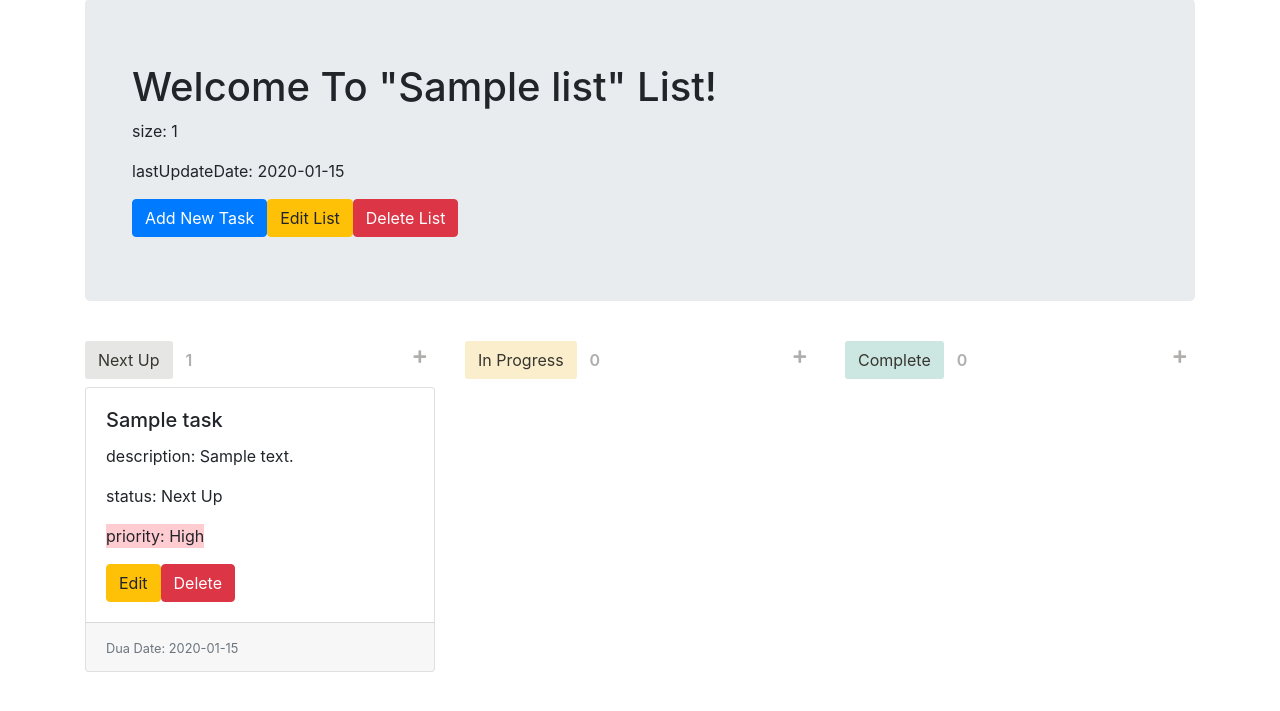
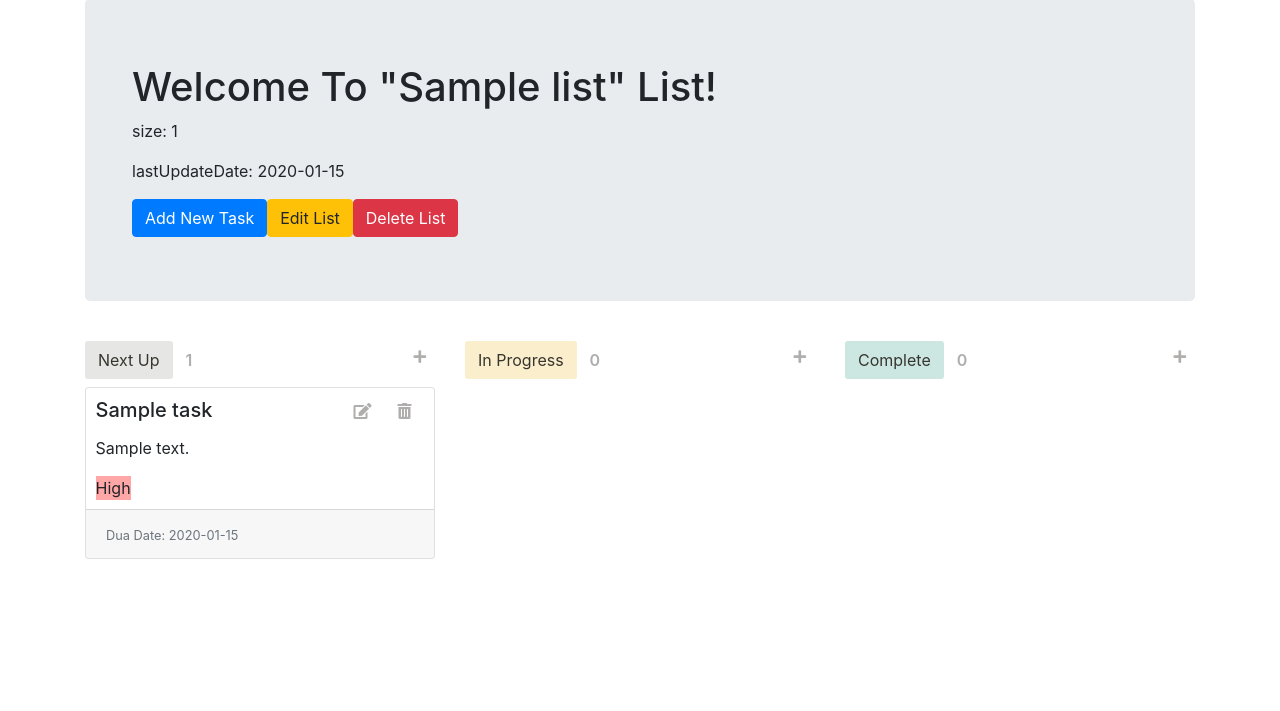
Before and after one commit to IlanitSmul/TodoApp, a Node server app: page /lists/600000000000000000000001 in a window 1280 px wide. Shown: the part 57-768 px from the top of the page. Run offline with Node 20, Linux system fonts and the light colour scheme; tables that the repository leaves empty hold one stand-in row (values such as "Sample post"); some libraries are stand-ins or nearby versions.

Commit message:
style task cards: add add % delete icons

```diff
--- a/public/stylesheets/main.css
+++ b/public/stylesheets/main.css
@@ -1,22 +1,33 @@
-
-/* priority */
+/* priority - colors */
 
 .High {
     width: max-content;
-    background: rgba(255, 0, 26, 0.2);
+    background: rgba(255, 0, 0, 0.35);
 }
 
 .Medium {
     width: max-content;
-    background: rgba(233, 168, 0, 0.2);
+    background: rgba(255, 153, 51, 0.5);
 }
 
 .Low {
     width: max-content;
+    background: rgba(26, 228, 228, 0.5);
+}
+
+/* status - colors */
+
+.status-btn-next-up {
+    background: rgba(206, 205, 202, 0.5);
+}
+.status-btn-in-progress {
+    background: rgba(233, 168, 0, 0.2);
+}
+.status-btn-complete {
     background: rgba(0, 135, 107, 0.2);
 }
 
-/* status */
+/* status titles line */
 
 .status-btn-title{
     color: rgb(55, 53, 47);
@@ -28,17 +39,19 @@
     font-weight: 600;
 }
 
-.status-btn-next-up {
-    background: rgba(206, 205, 202, 0.5);
-}
-.status-btn-in-progress {
-    background: rgba(233, 168, 0, 0.2);
-}
-.status-btn-complete {
-    background: rgba(0, 135, 107, 0.2);
-}
-
 .status-btn-plus{
     color: rgba(55, 53, 47 ,0.4);
     font-size: 0.9em;
 }
+
+ /* task card */
+
+ .card-body {
+    padding: 0.6rem;
+}
+
+/* icons  */
+
+i{
+    color: rgba(55, 53, 47 ,0.4);
+}
--- a/views/lists/show.ejs
+++ b/views/lists/show.ejs
@@ -42,14 +42,14 @@
 
             <div class="d-flex flex-row my-2">
 
-                <!-- title of col todo: use "p" instead of "button" -->
+                <!-- title of column: "statusOptions" todo: use "p" instead of "button" -->
                 <div>
                     <button type="button" class="btn btn-md status-btn-title status-btn-<%= status.id %>">
                         <%= status.name %>
                     </button>
                 </div>
 
-                <!-- num of tasks in col todo: use "p" instead of "button" -->
+                <!-- num of tasks in column todo: use "p" instead of "button" -->
                 <div>
                     <button type="button" class="btn btn-md status-btn-number">
                         <%=
@@ -60,11 +60,12 @@
                     </button>
                 </div>
 
-                <!-- add task "+" buttom -->
+                <!-- add task "+" buttom (to the specific column) -->
                 <div class="ml-auto">
                     <form action="/lists/<%= list._id %>/tasks/new_task" method="POST">
                         <input type="hidden" name="status" value="<%= status.id %>">
-                        <button type="submit" class="btn btn-sm status-btn-plus">
+                        <button type="submit" class="btn btn-sm status-btn-plus" data-toggle="tooltip"
+                            data-placement="top" title="Create new task">
                             <i class="fas fa-plus"></i>
                         </button>
                     </form>
@@ -72,26 +73,46 @@
 
             </div>
 
+            <!-- task -->
             <% list.tasks.forEach(function(task){ %>
             <% if (task.status === status.name) { %>
             <div class="card mb-4">
                 <div class="card-body">
 
-                    <!-- task title / description / status / priority -->
-                    <h5 class="card-title"><%= task.title %></h5>
-                    <p class="card-text">description: <%= task.description %></p>
-                    <p class="card-text">status: <%= task.status %></p>
-                    <p class="card-text <%= task.priority %>">priority: <%= task.priority %></p>
+                    <h5 class="card-title">
+                        <div class="d-flex justify-content-between">
 
-                    <!-- edit task / delete task buttons -->
-                    <div style="display: flex;">
-                        <a class="btn btn-xs btn-warning"
-                            href="/lists/<%=list._id %>/tasks/<%=task._id %>/edit">Edit</a>
-                        <form class="delete-form" action="/lists/<%=list._id %>/tasks/<%=task._id %>?_method=DELETE"
-                            method="POST">
-                            <input type="submit" class="btn btn-xs btn-danger" value="Delete">
-                        </form>
-                    </div>
+                            <!-- task title -->
+                            <div class="d-flex">
+                                <%= task.title %>
+                                <!-- todo: need title over the 2 buttons -->
+                            </div>
+
+                            <div class="d-flex justify-content-end">
+
+                                <!-- edit task button -->
+                                <a class="btn btn-md py-0 by-0 align-top"
+                                    href="/lists/<%=list._id %>/tasks/<%=task._id %>/edit" data-toggle="tooltip"
+                                    data-placement="top" title="Edit task">
+                                    <i class="fas fa-edit"></i>
+                                </a>
+
+                                <!-- delete task button -->
+                                <form class="delete-form "
+                                    action="/lists/<%=list._id %>/tasks/<%=task._id %>?_method=DELETE" method="POST">
+                                    <button type="submit" class="btn btn-md py-0 by-0 align-top" data-toggle="tooltip"
+                                        data-placement="top" title="Delete task">
+                                        <i class="fas fa-trash-alt"></i>
+                                    </button>
+                                </form>
+
+                            </div>
+                        </div>
+                    </h5>
+
+                    <p class="card-text"><%= task.description %></p>
+                    <p class="card-text <%= task.priority %>"><%= task.priority %></p>
+
                 </div>
 
                 <!-- task due date -->
--- a/views/partials/header.ejs
+++ b/views/partials/header.ejs
@@ -4,16 +4,30 @@
 <head>
     <title>TodoApp</title>
 
+    <!-- bootstrap: css -->
+    <link rel="stylesheet" href="https://stackpath.bootstrapcdn.com/bootstrap/4.5.0/css/bootstrap.min.css"
+        integrity="sha384-9aIt2nRpC12Uk9gS9baDl411NQApFmC26EwAOH8WgZl5MYYxFfc+NcPb1dKGj7Sk" crossorigin="anonymous">
+    <!-- bootstrap: jQuery, Popper.js, JavaScript plugins -->
+    <script src="https://code.jquery.com/jquery-3.5.1.slim.min.js"
+        integrity="sha384-DfXdz2htPH0lsSSs5nCTpuj/zy4C+OGpamoFVy38MVBnE+IbbVYUew+OrCXaRkfj"
+        crossorigin="anonymous"></script>
+    <script src="https://cdn.jsdelivr.net/npm/popper.js@1.16.0/dist/umd/popper.min.js"
+        integrity="sha384-Q6E9RHvbIyZFJoft+2mJbHaEWldlvI9IOYy5n3zV9zzTtmI3UksdQRVvoxMfooAo"
+        crossorigin="anonymous"></script>
+    <script src="https://stackpath.bootstrapcdn.com/bootstrap/4.5.0/js/bootstrap.min.js"
+        integrity="sha384-OgVRvuATP1z7JjHLkuOU7Xw704+h835Lr+6QL9UvYjZE3Ipu6Tp75j7Bh/kR0JKI"
+        crossorigin="anonymous"></script>
     <!-- fontawesome -->
     <link rel="stylesheet" href="https://use.fontawesome.com/releases/v5.13.0/css/all.css"
         integrity="sha384-Bfad6CLCknfcloXFOyFnlgtENryhrpZCe29RTifKEixXQZ38WheV+i/6YWSzkz3V" crossorigin="anonymous">
-    <!-- bootstrap -->
-    <link rel="stylesheet" href="https://stackpath.bootstrapcdn.com/bootstrap/4.5.0/css/bootstrap.min.css">
-    <!-- jquery -->
-    <script src="https://code.jquery.com/jquery-3.5.1.js"
-        integrity="sha256-QWo7LDvxbWT2tbbQ97B53yJnYU3WhH/C8ycbRAkjPDc=" crossorigin="anonymous"></script>
     <!-- main.css -->
     <link rel="stylesheet" href="/stylesheets/main.css">
+
+    <script>
+        $(document).ready(function () {
+            $('[data-toggle="tooltip"]').tooltip();
+        });
+    </script>
 
 </head>
 
--- a/views/tasks/edit.ejs
+++ b/views/tasks/edit.ejs
@@ -84,8 +84,8 @@
             <div class="form-group row">
                 <label for="task-description" class="col-sm-3 col-form-label">Description</label>
                 <div class="col-sm-9">
-                    <input type="text" class="form-control" id="task-description" name="task[description]"
-                        value="<%= task.description %>">
+                    <textarea class="form-control" rows="7" class=" form-control" id="task-description"
+                        name="task[description]" value="<%= task.description %>"></textarea>
                 </div>
             </div>
 
--- a/views/tasks/new.ejs
+++ b/views/tasks/new.ejs
@@ -32,7 +32,8 @@
                                 <div class="form-check-inline">
                                     <input class="form-check-input" type="radio" name="task[status]"
                                         id="status-radio-<%= status.id %>" value="<%= status.name %>"
-                                        <% if (default_status === status.id) { %> checked <% } %>>
+                                        <% if (typeof default_status != 'undefined' && default_status === status.id) { %>checked
+                                        <% } %>>
                                     <label class="form-check-label" for="status-radio-<%= status.id %>">
                                         <%= status.name %>
                                     </label>
@@ -81,7 +82,7 @@
             <div class="form-group row">
                 <label for="task-description" class="col-sm-3 col-form-label">Description</label>
                 <div class="col-sm-9">
-                    <input type="text" class="form-control" id="task-description" name="task[description]">
+                    <textarea class="form-control" rows="7" id="task-description" name="task[description]"></textarea>
                 </div>
             </div>
 
```
